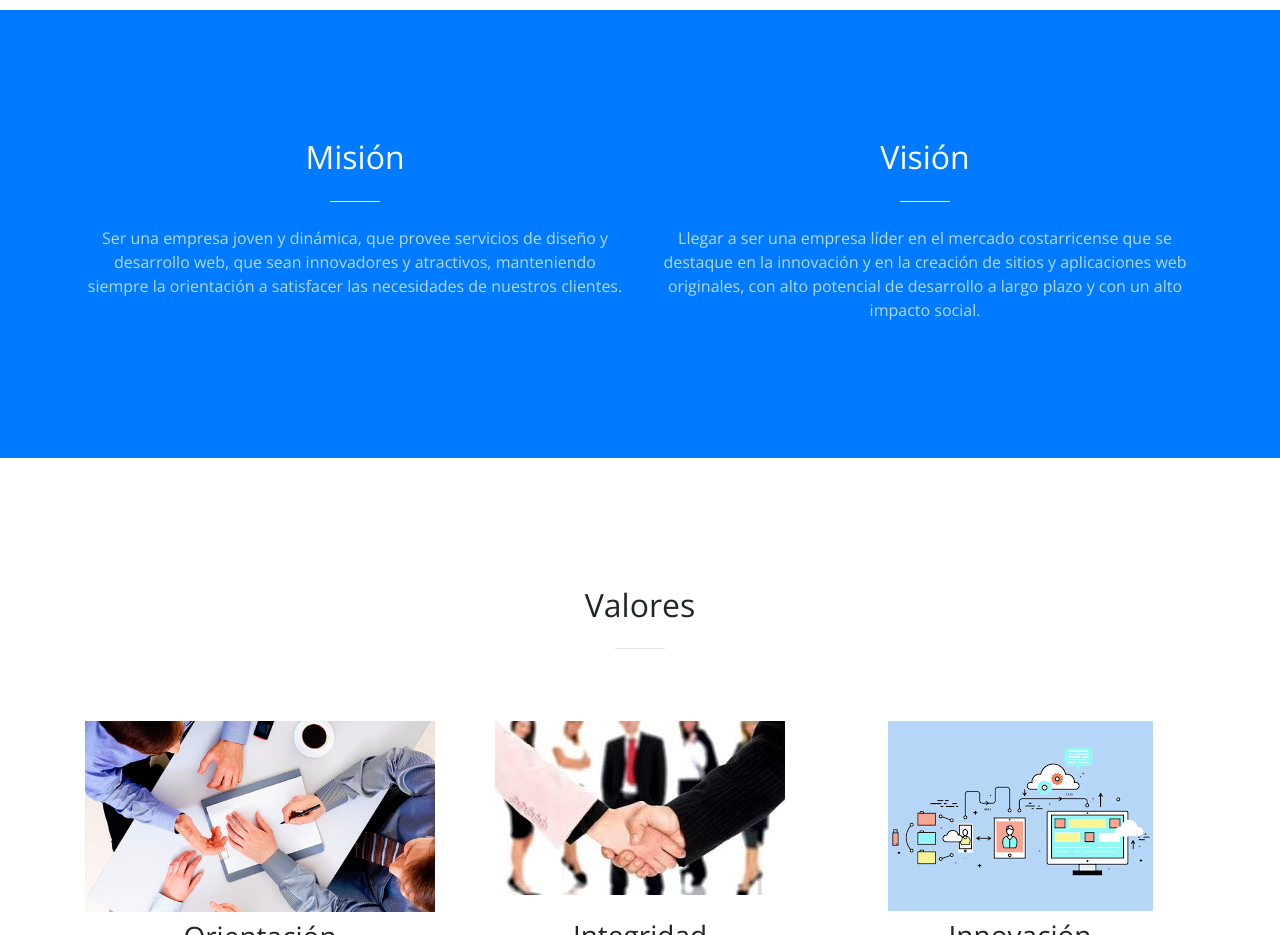
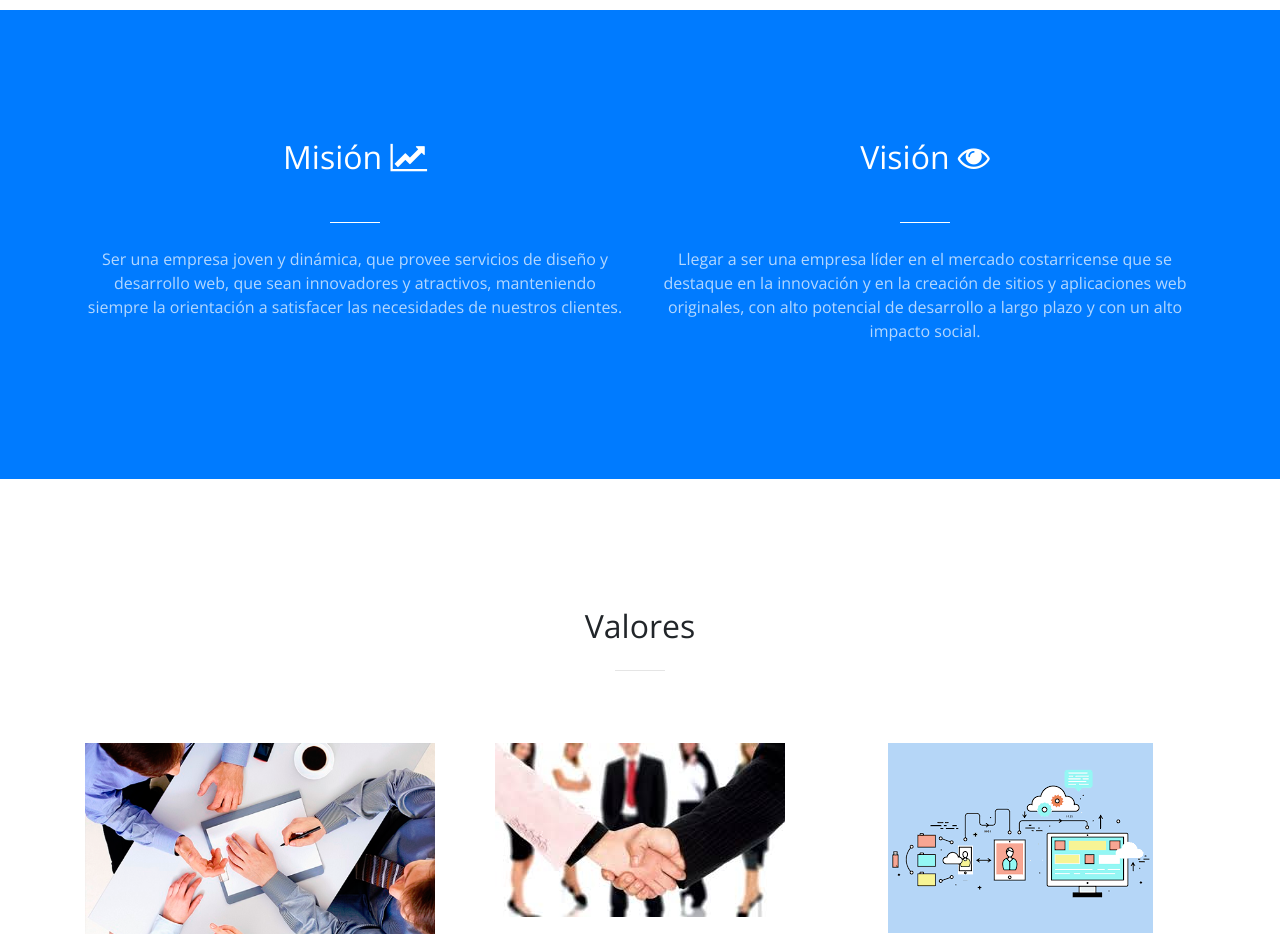
Before and after one commit to tebancole/Landing-Page-ByTicos2, a website with bundled scripts: page index.html in a window 1280 px wide. Shown: the part 1220-2155 px from the top of the page. Built offline with nearby package versions, Linux system fonts and the light colour scheme.

Commit message:
icons-mision-vision

```diff
--- a/index.html
+++ b/index.html
@@ -98,13 +98,13 @@
   <div class="container ">
     <div class="row">
       <div class="col-lg-6  text-center">
-        <h2 class="section-heading text-white">Misión</h2>
+        <h2 class="section-heading text-white">Misión <span><i class="fa fa-line-chart fa-1x mb-4 sr-contact"></i></span></h2>
         <hr class="light my-4">
         <p class="text-faded ">Ser una empresa joven y dinámica, que provee servicios de diseño y desarrollo web, que sean innovadores y atractivos,
           manteniendo siempre la orientación a satisfacer las necesidades de nuestros clientes.</p>
       </div>
       <div class="col-lg-6  text-center">
-        <h2 class="section-heading text-white">Visión</h2>
+        <h2 class="section-heading text-white">Visión <span><i class="fa fa-eye fa-1x mb-4 sr-contact"></i></span></h2>
         <hr class="light my-4">
         <p class="text-faded mb-2">Llegar a ser una empresa líder en el mercado costarricense que se destaque en la innovación y en la creación de
           sitios y aplicaciones web originales, con alto potencial de desarrollo a largo plazo y con un alto impacto social.</p>
```
